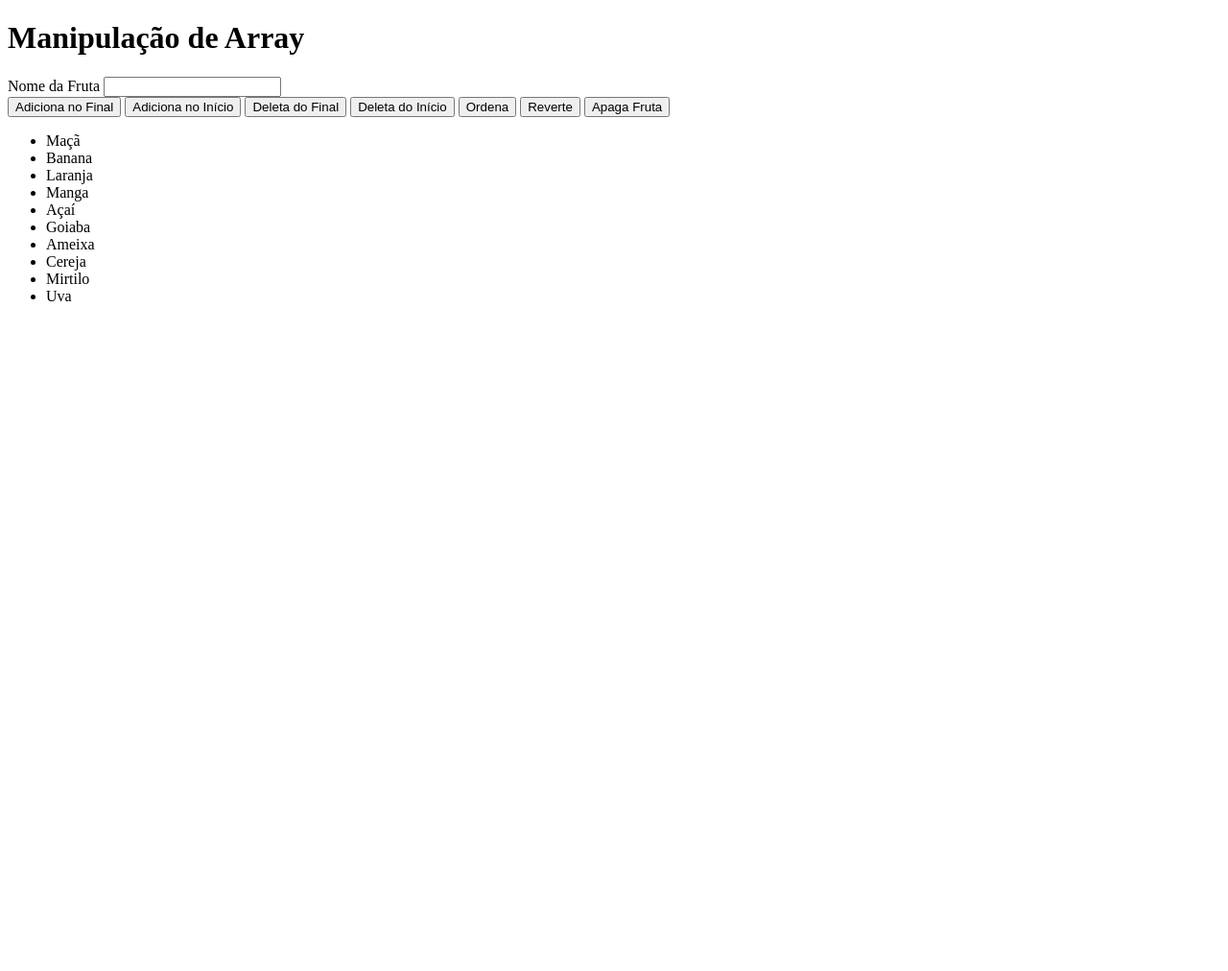
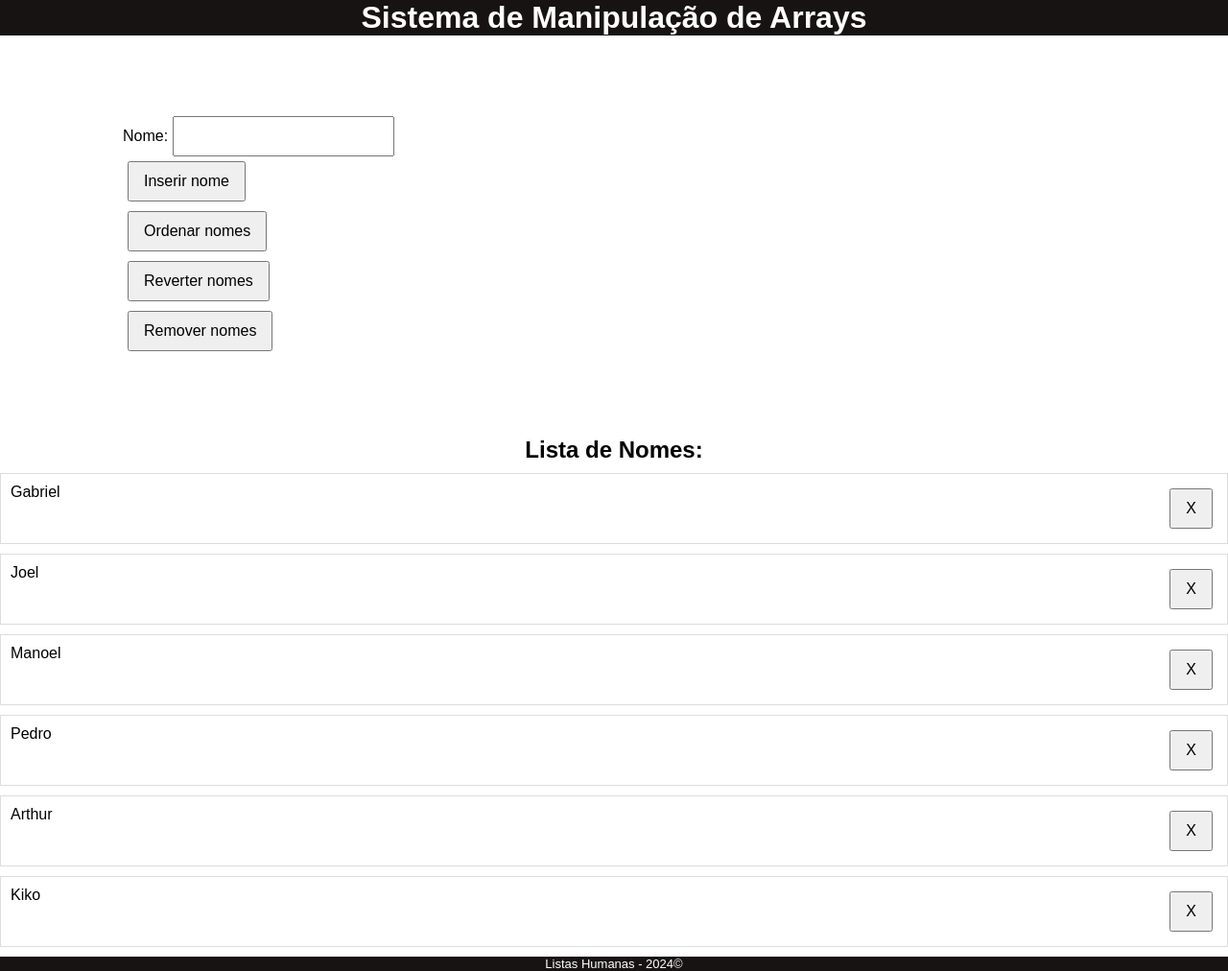
Before and after one commit to 1TDSPW-2024/aula-01-2sem, a plain HTML site: page index.html in a window 1280 px wide. Shown: the whole page at 96% size. Before the commit the page ends 800 px from the top, so only its background shows below. Drawn offline with Linux system fonts and the light colour scheme.

Commit message:
Exercício de delete pelo evento de click do botão

```diff
--- /dev/null
+++ b/css/style.css
@@ -0,0 +1,75 @@
+*{
+    margin: 0;
+    padding: 0;
+    box-sizing: border-box;
+    font-family: Arial, Helvetica, sans-serif;
+}
+
+body{
+    display: flex;
+    flex-direction: column;
+    width: 100vw;
+    height: 100vh;
+    justify-content: space-between;
+}
+
+header{
+    width: 100vw;
+    display: flex;
+    height: 30vh;
+    background-color: #171313;
+    color: #fff;
+    justify-content: center;
+    align-items: center;
+}
+
+
+#container{
+    width: 80%;
+    margin: 5% auto;
+}
+
+h2{
+    align-self: center;
+}
+
+footer{
+    width: 100vw;
+    height: 20vh;
+    display: flex;
+    align-items: flex-end;
+    justify-content: center;
+    background-color: #171313;
+    color: #fff;
+    font-size: small;
+}
+
+form {
+    margin: 20px 0;
+}
+
+input {
+    padding: 10px;
+    font-size: 16px;
+}
+
+button {
+    padding: 10px 15px;
+    font-size: 16px;
+    cursor: pointer;
+    margin: 5px;
+}
+
+ul {
+    list-style-type: none;
+    padding: 0;
+}
+
+li {
+    background: #fff;
+    margin: 10px 0;
+    padding: 10px;
+    border: 1px solid #ddd;
+    display: flex;
+    justify-content: space-between;
+}
--- a/index.html
+++ b/index.html
@@ -3,33 +3,45 @@
 <head>
     <meta charset="UTF-8">
     <meta name="viewport" content="width=device-width, initial-scale=1.0">
-    <title>Exemplo-1</title>
+    <title>Nome : pf0670</title>
+    <link rel="stylesheet" href="./css/style.css">
     <script src="./js/script.js" defer></script>
 </head>
 <body>
-    <h1>Manipulação de Array</h1>
 
-    <div>
-        <form>
+    <header>
+        <h1>Sistema de Manipulação de Arrays</h1>
+    </header>
+
+    <div id="container">
+        <form action="#" id="form-names">
             <div>
-                <label for="idFruta">Nome da Fruta</label>
-                <input type="text" name="fruta" id="idFruta">
+                <label for="idNome">Nome:</label>
+                <input type="text" id="idNome" name="nome" required>
             </div>
             <div>
-                <button type="button" id="btnAddFinal">Adiciona no Final</button>
-                <button type="button" id="btnAddInicio">Adiciona no Início</button>
-                <button type="button" id="btnDelFinal">Deleta do Final</button>
-                <button type="button" id="btnDelInicio">Deleta do Início</button>
-                <button type="button" id="btnSort">Ordena</button>
-                <button type="button" id="btnReverse">Reverte</button>
-                <button type="button" id="btnDeleta">Apaga Fruta</button>
+                <button type="button" id="btnAdd">Inserir nome</button>
+            </div>
+            <div>
+                <button type="button" id="btnOrdenar">Ordenar nomes</button>
+            </div>
+            <div>
+                <button type="button" id="btnReverter">Reverter nomes</button>
+            </div>
+            <div>
+                <button type="button" id="btnRemover">Remover nomes</button>
             </div>
         </form>
     </div>
+
+    <h2>Lista de Nomes:</h2>
 
     <div>
         <ul id="lista"></ul>
     </div>
 
+    <footer>
+        <p>Listas Humanas - 2024&copy;</p>
+    </footer>
 </body>
 </html>
--- a/js/script.js
+++ b/js/script.js
@@ -1,113 +1,109 @@
-// console.log("Bem vindo novamente!");
 
-//Declarando um array de frutas do Brasil.
-let frutas = ["Maçã", "Banana", "Laranja",
-    "Manga", "Açaí", "Goiaba", "Ameixa",
-    "Cereja", "Mirtilo", "Uva"];
+document.addEventListener('DOMContentLoaded', function () {
 
-//Imprimir o array com console log e table.
-console.log(frutas);
-console.table(frutas);
-console.log(frutas[0]); //Imprimir a primeira posição do array.
-console.table("=========================LOOPS FOR/FOR OF/FOR IN/FOR EACH");
-console.table("=========================LOOP FOR");
-//for
-for (let i = 0; i < frutas.length; i++) {
-    console.log(frutas[i]);
-}
-console.table("=========================LOOP FOR OF");
-//for of
-for (let fruta of frutas) {
-    console.log(fruta);
-}
-console.table("=========================LOOP FOR IN");
-//for in
-for (let indice in frutas) {
-    console.log(frutas[indice]);
-}
-console.table("=========================LOOP FOR EACH");
-//forEach
-frutas.forEach(function (frutas, indice, fArray) {
-    console.log(fArray[indice]);
-});
+    //Lista de elementos manipulados:
+    const formulario = document.querySelector("#form-names");
+    const inputNome = document.querySelector("#idNome");
+    const botaoAdd = document.querySelector("#btnAdd");
+    const botaoOrdenar = document.querySelector("#btnOrdenar");
+    const botaoReverter = document.querySelector("#btnReverter");
+
+    const lista = document.querySelector("#lista");
 
 
-//Recuperando a lista ul que esta no HTML de id=lista.
-let lista = document.getElementById("lista");
 
-function renderizaLista() {
-    lista.innerHTML = "";
-    for (let fruta of frutas) {
-        //Criando um elemento li e adicionando o texto.
-        let item = document.createElement("li");
-        item.textContent = fruta;
-        //Adicionando o item criado a lista.
-        lista.appendChild(item);
+    //Verifica se o array existe ou não
+
+    //Usando localStorage
+    // let listaDeNomes = JSON.parse(localStorage.getItem("listaDeNomes")) || [];
+
+    //Usando event loaded
+    let arrayDeNomes = ["Gabriel","Joel","Manoel","Pedro","Arthur","Kiko"];
+
+    //Função para adicionar um nome na lista:
+    function addNome(nome) {
+
+        if (nome !== undefined && nome !== "") {
+            arrayDeNomes.push(nome);
+            inputNome.value = "";
+            renderizarLista();
+            console.log("Nome inserido com sucesso na lista!");
+        } else {
+            console.log("Por favor, insira um nome!");
         }
     }
 
-//Atrelando um evento de click ao botão btnAddFinal para ele adicionar
-// uma nova fruta ao array no final.
-document.getElementById("btnAddFinal").addEventListener("click", () => {
-    let valorDigitadoNoCampo = document.getElementById("idFruta").value;
-    frutas.push(valorDigitadoNoCampo);
-    //Chamando a função de renderização da lista!
-    renderizaLista();
+    //Uma forma bastante eficiente de imprimir os dados é criar uma função para renderizar a lista.
+    function renderizarLista() {
+        //Zerando a lista não podemos esquecer nunca de guardar os nomes em outro lugar.
+        lista.innerHTML = "";
+        // for (let x = 0; x < arrayDeNomes.length; x++) {
+        //     const liElement = document.createElement("li");
+        //     liElement.textContent = arrayDeNomes[x];
+        //     lista.appendChild(liElement);
+        // }
+        arrayDeNomes.forEach((nome)=>{
+            const liElement = document.createElement("li");
+            liElement.textContent = nome;
+
+
+            //Criar um elemento botao para remover o próprio item da lista
+            let btnX = document.createElement("button");
+            btnX.textContent = " X ";
+
+
+            btnX.addEventListener("click", ()=>{
+                //gerar uma pesquisa com indexOf para localizar o item na lista
+                let indice = arrayDeNomes.indexOf(nome)
+
+
+                arrayDeNomes.splice(indice,1);
+                renderizarLista();
             });
 
-//Atrelando um evento de click ao botão btnAddInício para ele adicionar
-// uma nova fruta ao array no início.
-document.getElementById("btnAddInicio").addEventListener("click", () => {
-    let valorDigitadoNoCampo = document.getElementById("idFruta").value;
-    frutas.unshift(valorDigitadoNoCampo);
-    //Chamando a função de renderização da lista!
-    renderizaLista();
+            //Inserir o elemento botao no li.
+            liElement.appendChild(btnX);
+
+
+            lista.appendChild(liElement);
         });
 
-//Atrelando um evento de click ao botão btnDelInicio para ele remover
-// uma fruta do array no início.
-document.getElementById("btnDelInicio").addEventListener("click", () => {
-    frutas.shift();
-    //Chamando a função de renderização da lista!
-    renderizaLista();
+    }
+
+    //Função para ordenar a lista:
+    function ordenarLista() {
+        arrayDeNomes.sort();
+        renderizarLista();
+    }
+
+    //Função para ordenar a lista:
+    function reverterLista() {
+        arrayDeNomes.reverse();
+        renderizarLista();
+    }
+
+    function removerNomes(){
+        // arrayDeNomes.pop();
+        arrayDeNomes.shift();
+        renderizarLista();
+    }
+
+
+    //Chamando as funções
+    botaoAdd.addEventListener("click", function (e) {
+        e.preventDefault();
+        addNome(inputNome.value);
     });
 
-//Atrelando um evento de click ao botão btnDelFinal para ele remover
-// uma fruta do array no final.
-document.getElementById("btnDelFinal").addEventListener("click", () => {
-    frutas.pop();
-    //Chamando a função de renderização da lista!
-    renderizaLista();
+    botaoOrdenar.addEventListener("click", function (e) {
+        ordenarLista();
     });
 
-//Atrelando um evento de click ao botão btnSort para ele ordenar os dados em ordem
-// alfabética.
-document.getElementById("btnSort").addEventListener("click", () => {
-    frutas.sort();
-    //Chamando a função de renderização da lista!
-    renderizaLista();
+    botaoReverter.addEventListener("click", function (e) {
+        reverterLista();
     });
 
-//Atrelando um evento de click ao botão btnReverse para ele reverter a ordem
-// dos dados do array.
-document.getElementById("btnReverse").addEventListener("click", () => {
-    frutas.reverse();
-    //Chamando a função de renderização da lista!
-    renderizaLista();
+    document.getElementById("btnRemover").addEventListener("click", removerNomes);
+
+    renderizarLista();
 });
-
-//Atrelando um evento de click ao botão btnDeleta para pesquisar o item passado e
-// deletar o item da lista se ele existir
-document.getElementById("btnDeleta").addEventListener("click", () => {
- let valorDigitadoNoCampo = document.getElementById("idFruta").value;
- let index = frutas.indexOf(valorDigitadoNoCampo);
- if (index > -1) {
-    frutas.splice(index, 1);
-    //Chamando a função de renderização da lista!
-    renderizaLista();
-    }
-});
-
-
-//Iniciando a lista!
-renderizaLista();
```
Lines whose indentation alone changed are shown as unchanged.
